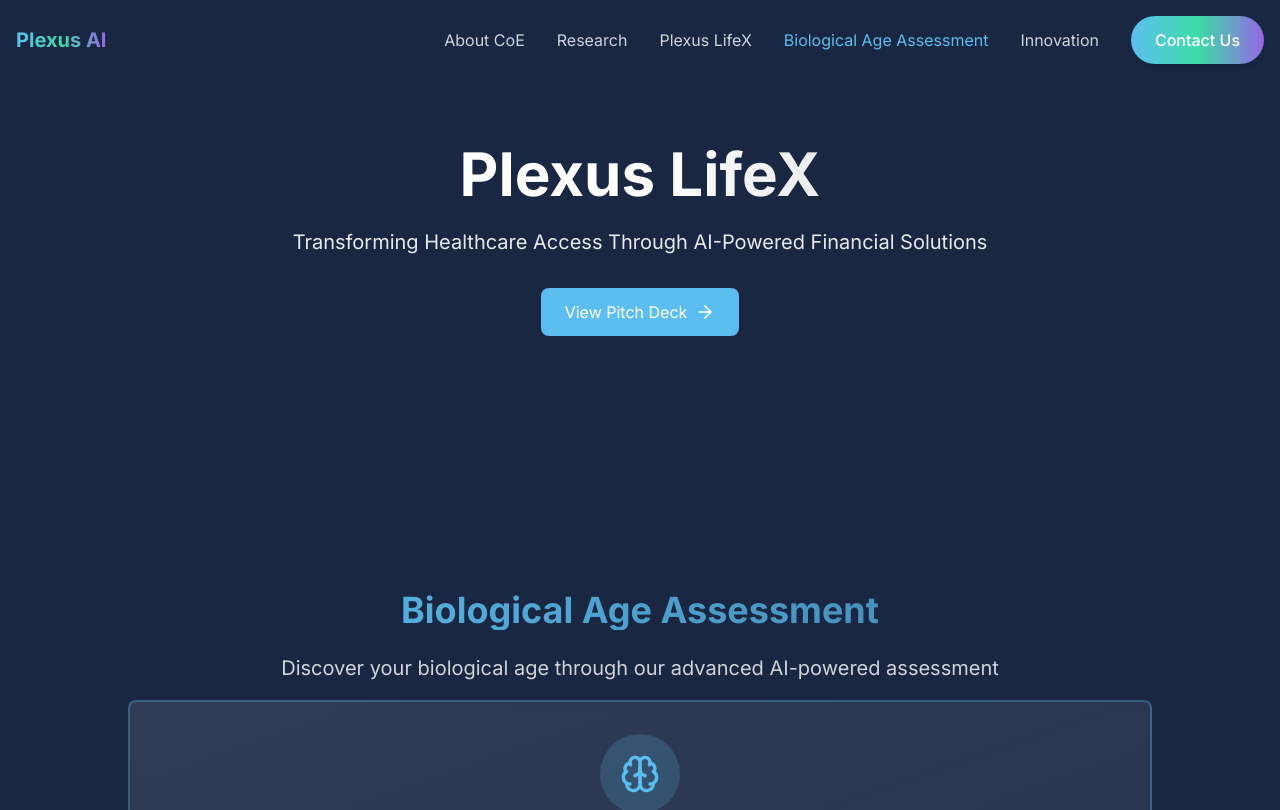
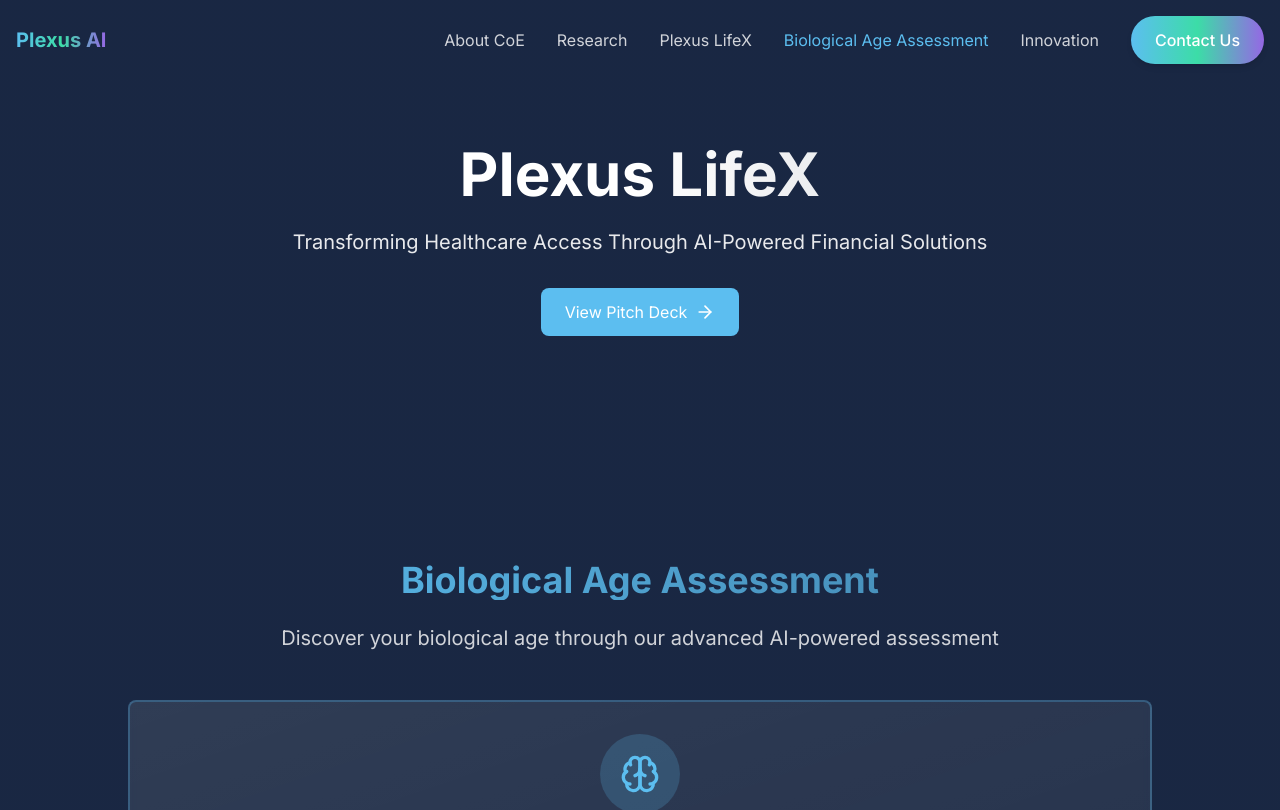
Before and after one commit to nxtwaveventures/plexus-ai, a Next.js app: page /plexus-lifex in a window 1280 px wide. Shown: the top 810 px of the page. Built offline with nearby package versions, Linux system fonts and the light colour scheme.

Commit message:
fix: Replace ScrollReveal with direct motion animations for BAA section

```diff
--- a/src/app/plexus-lifex/page.tsx
+++ b/src/app/plexus-lifex/page.tsx
@@ -47,18 +47,26 @@ export default function PlexusLifeX() {
             <section className="py-20 relative bg-gradient-to-b from-background via-background/95 to-background">
                 <div className="container mx-auto px-4">
                     <div className="max-w-5xl mx-auto">
-                        <ScrollReveal>
-                            <div className="text-center mb-12">
+                        <motion.div
+                            initial={{ opacity: 0, y: 20 }}
+                            animate={{ opacity: 1, y: 0 }}
+                            transition={{ duration: 0.5 }}
+                            className="text-center mb-12"
+                        >
                             <h2 className="text-3xl md:text-4xl font-bold mb-6 bg-gradient-to-r from-primary via-primary/80 to-primary/60 bg-clip-text text-transparent">
                                 Biological Age Assessment
                             </h2>
                             <p className="text-xl text-white/80 mb-8">
                                 Discover your biological age through our advanced AI-powered assessment
                             </p>
-                            </div>
-                        </ScrollReveal>
+                        </motion.div>
 
-                        <div className="card-glow p-8 rounded-lg text-center border-2 border-primary/30 hover:border-primary/50 transition-all duration-300">
+                        <motion.div
+                            initial={{ opacity: 0, y: 20 }}
+                            animate={{ opacity: 1, y: 0 }}
+                            transition={{ duration: 0.5, delay: 0.2 }}
+                            className="card-glow p-8 rounded-lg text-center border-2 border-primary/30 hover:border-primary/50 transition-all duration-300"
+                        >
                             <div className="w-20 h-20 rounded-full bg-primary/20 flex items-center justify-center mx-auto mb-6">
                                 <Brain className="w-10 h-10 text-primary" />
                             </div>
@@ -75,7 +83,7 @@ export default function PlexusLifeX() {
                                 Start Assessment
                                 <ArrowRight className="ml-2 w-5 h-5" />
                             </Link>
-                        </div>
+                        </motion.div>
                     </div>
                 </div>
             </section>
```
Lines whose indentation alone changed are shown as unchanged.
